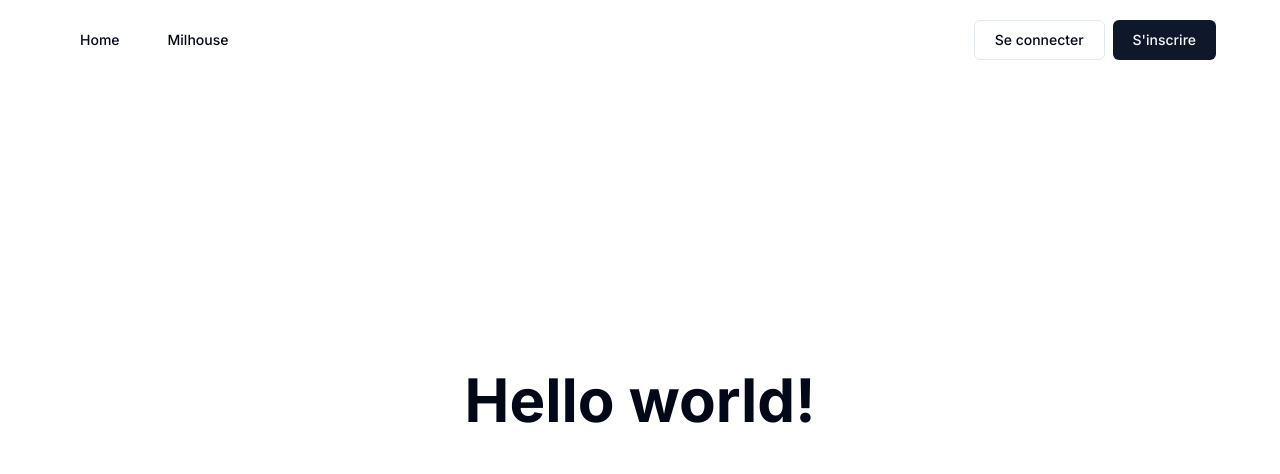
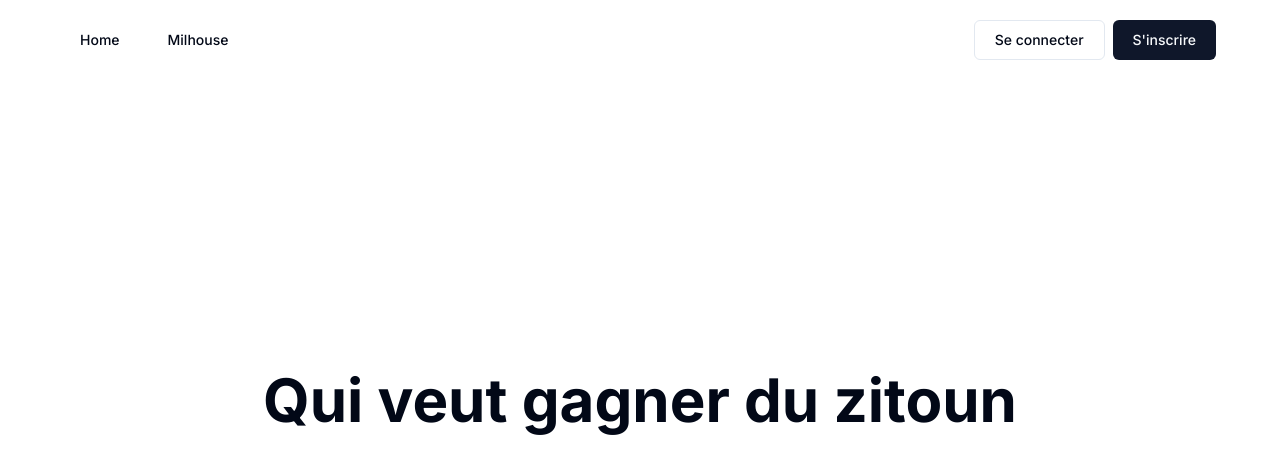
Before and after one commit to AmineAffif/qui-veut-gagner-un-bv, a Next.js app: page / in a window 1280 px wide. Shown: the top 474 px of the page. Built offline with nearby package versions, Linux system fonts and the light colour scheme.

Commit message:
don't mind

```diff
--- a/app/page.tsx
+++ b/app/page.tsx
@@ -1,7 +1,7 @@
 export default function Home() {
   return (
     <main className="flex min-h-screen flex-col items-center justify-center p-24">
-      <h1 className="text-6xl font-bold">Hello world!</h1>
+      <h1 className="text-6xl font-bold">Qui veut gagner du zitoun</h1>
     </main>
   );
 }
```
